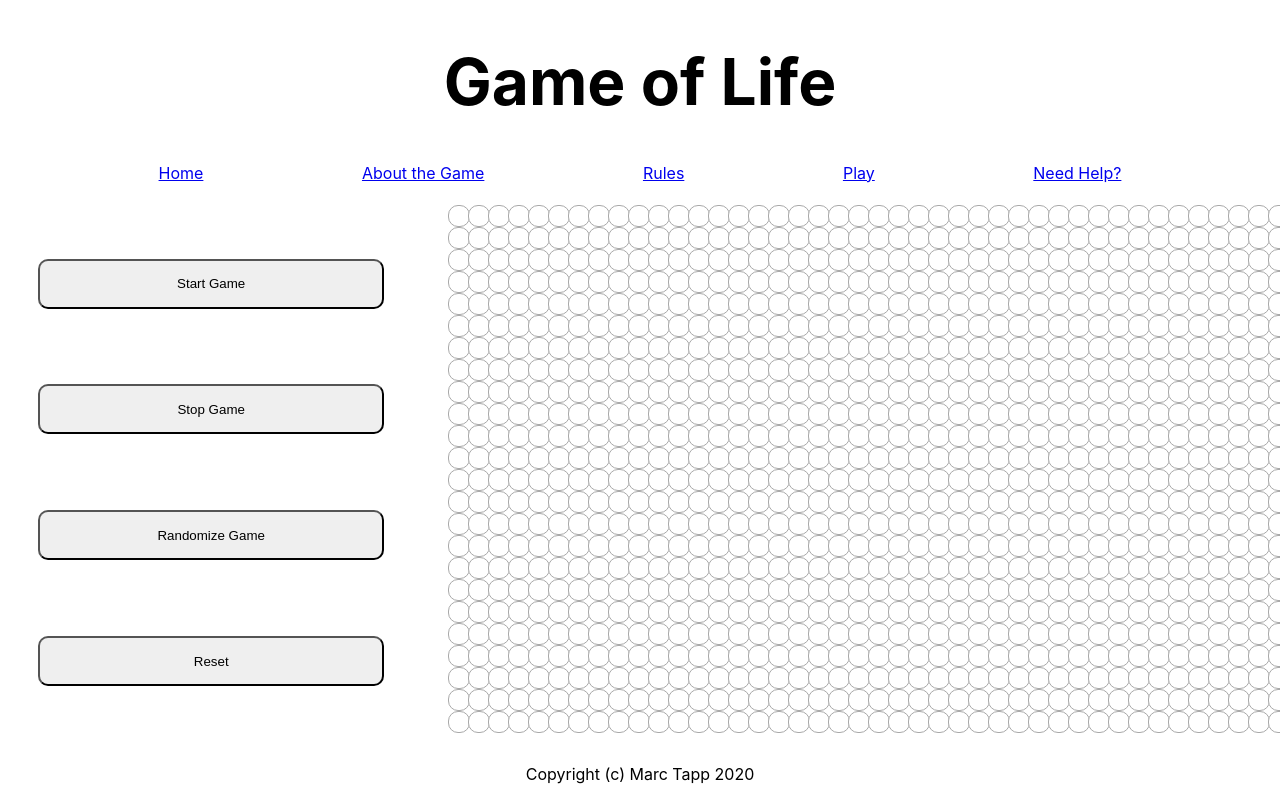
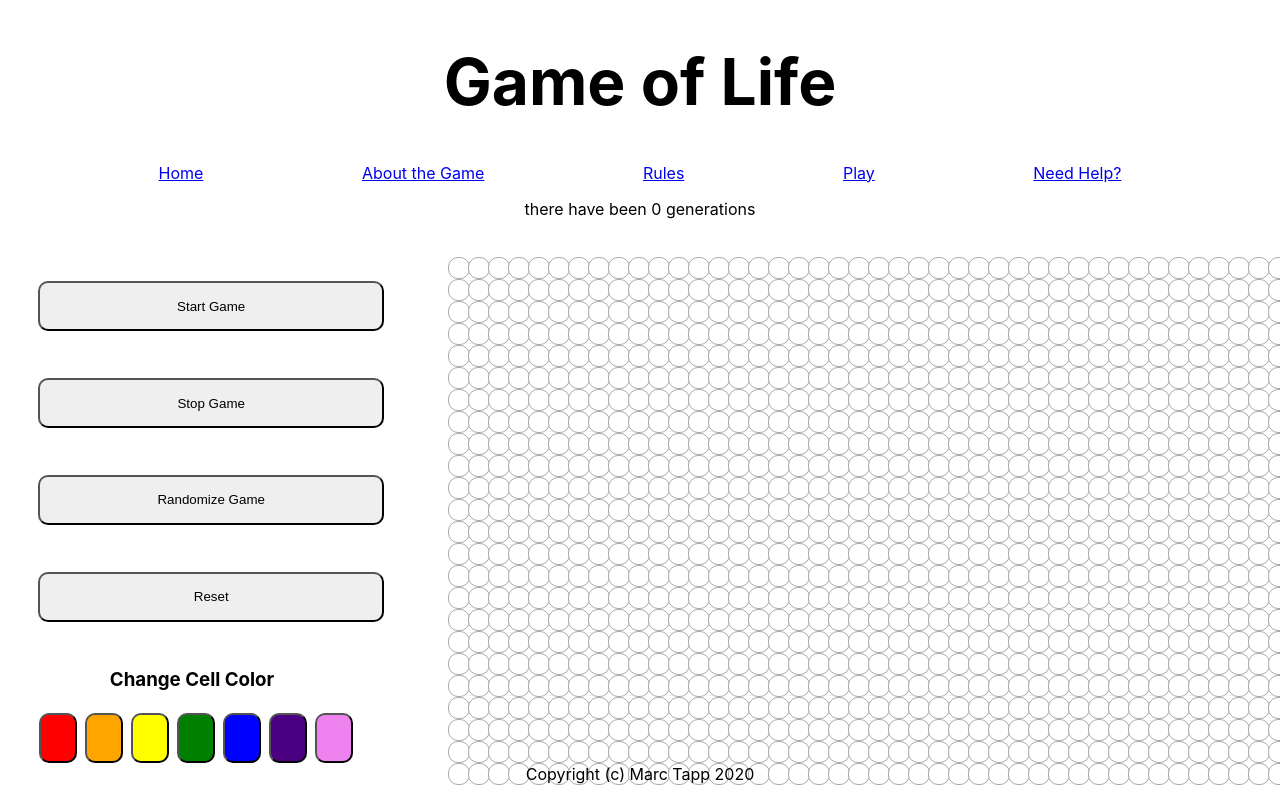
Before and after one commit to tippitytapp/gameoflife, a React (Create React App) app in the folder client/: page /play in a window 1280 px wide. Shown: the top 800 px of the page. Built offline with nearby package versions, Linux system fonts and the light colour scheme.

Commit message:
added reactstrap and added color change features

```diff
--- a/client/package.json
+++ b/client/package.json
@@ -10,7 +10,8 @@
     "react": "^16.13.1",
     "react-dom": "^16.13.1",
     "react-router-dom": "^5.2.0",
-    "react-scripts": "3.4.1"
+    "react-scripts": "3.4.1",
+    "reactstrap": "^8.4.1"
   },
   "scripts": {
     "start": "react-scripts start",
--- a/client/src/App.css
+++ b/client/src/App.css
@@ -88,3 +88,21 @@ img{
   height:138px;
   width:128px;
 }
+.changecolor{
+  width:10%;
+  margin:1%;
+}
+
+.cellcolor{
+  display:flex;
+  flex-direction:column;
+  align-items: center;
+  justify-content: center;
+  text-align: center;
+  width:100%;
+}
+.colorbuttons{
+  width:100%;
+  text-align: center;
+  margin-left:2%;
+}
--- a/client/src/components/Grid.jsx
+++ b/client/src/components/Grid.jsx
@@ -1,8 +1,10 @@
 import React, {useState, useCallback, useRef} from "react";
 import produce from "immer"
 import Header from "./Header"
+// import {Dropdown, DropdownToggle, DropdownMenu, DropdownItem} from "reactstrap"
 
 
+let generation = 0;
 const numRows = 24;
 const numCols = 49;
 const neighborpositions=[[-1, -1], [-1, 0], [-1, 1], [0, -1], [0, 1], [1, -1], [1, 0], [1, 1]]
@@ -10,6 +12,9 @@ const neighborpositions=[[-1, -1], [-1, 0], [-1, 1], [0, -1], [0, 1], [1, -1], [
 
 function Grid(){
     const [playing, setPlaying] = useState(false)
+    const [cellColor, setCellColor] = useState('orangered')
+    const [dropdownOpen, setDropDownOpen] = useState(false)
+    const toggle = () => {setDropDownOpen(prevState => !prevState)}
 const [grid, setGrid] = useState(() => {
     const rows = []
     for (let i = 0; i< numRows; i++){
@@ -25,6 +30,7 @@ const play = useCallback(()=>{
     }
     setGrid((oldgrid)=>{
         return produce(oldgrid, gridCopy => {
+            generation += 1
             for(let i=0; i< numRows; i++){
                 for (let j = 0; j < numCols; j++){
                     let nb = 0;
@@ -32,6 +38,7 @@ const play = useCallback(()=>{
                         const nI = i+x;
                         const nJ = j+y;
                         if (nI >= 0 && nI < numRows && nJ >= 0 && nJ < numCols){
+
                             nb += oldgrid[nI][nJ]
                         }
                     })
@@ -45,11 +52,12 @@ const play = useCallback(()=>{
 
         })
     })
-
+    console.log(generation)
     setTimeout(play, 250)
 },[])
 
-    return(<><Header/><div className="game"><div className="buttons">
+    return(<><Header/>
+    <p>there have been {generation} generations</p><div className="game"><div className="buttons">
         <button onClick={()=>{setPlaying(true); playingRef.current = true; play()}}>Start Game</button>
         <button onClick={()=>{setPlaying(false); playingRef.current = false;}}>Stop Game</button>
         <button onClick={()=>setGrid(() => {
@@ -66,13 +74,26 @@ const play = useCallback(()=>{
     }
     return rows;
 })} >Reset</button>
+<div className="cellcolor">
+    <h3>Change Cell Color</h3>
+    <div className="colorbuttons">
+<button style={{backgroundColor:'red'}}className="changecolor" onClick={()=>setCellColor('red')}></button>
+<button style={{backgroundColor: 'orange'}} className='changecolor' onClick={()=>setCellColor('orange')}></button>
+<button style={{backgroundColor:'yellow'}}className="changecolor" onClick={()=>setCellColor('yellow')}></button>
+<button style={{backgroundColor: 'green'}} className='changecolor' onClick={()=>setCellColor('green')}></button>
+<button style={{backgroundColor:'blue'}}className="changecolor" onClick={()=>setCellColor('blue')}></button>
+<button style={{backgroundColor: 'indigo'}} className='changecolor' onClick={()=>setCellColor('indigo')}></button>
+<button style={{backgroundColor: 'violet'}} className='changecolor' onClick={()=>setCellColor('violet')}></button>
+</div>
+</div>
+
 </div>
         <div className="grid" style={{display: 'grid', gridTemplateColumns: `repeat(${numCols}, 20px)`}}>
             {grid.map((row, i )=> {
                 return(
                 row.map((col, k) => {
                     return(
-                        <div key={`${i}-${k}`} style={{width: 20, height: 20, backgroundColor: grid[i][k] ? 'orangered' : 'white', border: '1px solid darkgrey', borderRadius: 10}}  onClick={()=>{
+                        <div key={`${i}-${k}`} style={{width: 20, height: 20, backgroundColor: grid[i][k] ? `${cellColor}` : 'white', border: '1px solid darkgrey', borderRadius: 10}}  onClick={()=>{
                             const newGrid = produce(grid, gridCopy => {
                                 gridCopy[i][k] = gridCopy[i][k] ? 0 : 1;
                             })
--- a/client/src/components/Info.jsx
+++ b/client/src/components/Info.jsx
@@ -49,7 +49,7 @@ function Info(){
                 <p>Spaceships change their state and while doing so, they traverse across the plane. </p>
                 <p>Example of Spaceships include:</p>
                 <div className="spaceships">
-                <video width="750" height="500" controls >
+                <video width="750" height="500" controls="false" >
                     <source src={video} type="video/mp4"/>
                 </video>
                 </div>
```
Also changed, not shown: 1 other file (tests, documents, lock files or other folders).
